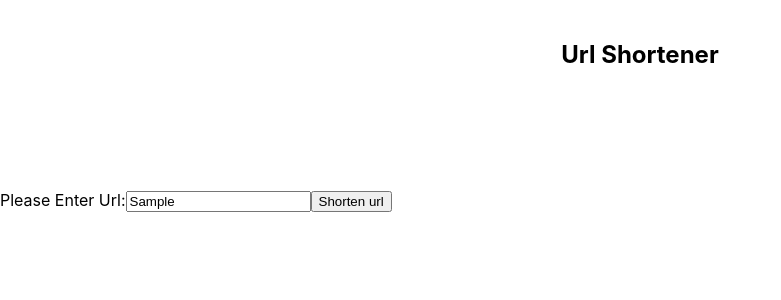
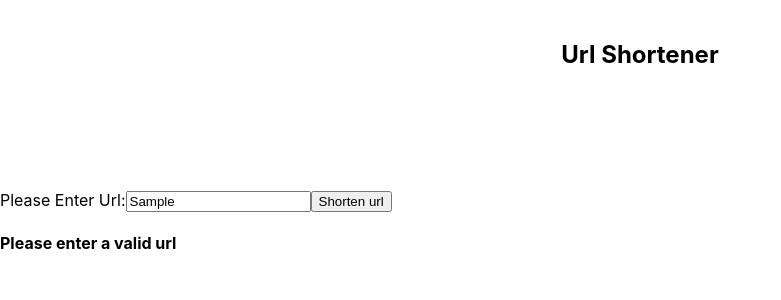
Before and after one commit to SSchwartz214/url-shortener-fe, a React (Create React App) app: page / in a window 1280 px wide. Both pictures are taken after typing "Sample" into the empty fields and a click on the button "Shorten url". Shown: the top 300 px of the page, without its empty margins (0-781 px from the left). Built offline with nearby package versions, Linux system fonts and the light colour scheme; no server answers.

Commit message:
Returns error message if invalid link

```diff
--- a/src/components/Form.js
+++ b/src/components/Form.js
@@ -26,11 +26,30 @@ class Form extends Component {
         this.setState({ newUrl: res.data });
       })
       .catch(error => {
-        this.setState({ error: error.response });
+        this.setState({ error: error });
       });
   };
 
   render() {
+    let link;
+
+    if (Object.keys(this.state.newUrl).length > 0) {
+      link = (
+        <a
+          href={`https://url-shortener--api.herokuapp.com/${
+            this.state.newUrl.short
+          }`}
+          target="_blank"
+          rel="noopener noreferrer"
+        >
+          https://url-shortener--api.herokuapp.com/
+          {this.state.newUrl.short}
+        </a>
+      );
+    } else if (Object.keys(this.state.error).length > 0) {
+      link = <h4>Please enter a valid url</h4>;
+    }
+
     return (
       <div>
         <div>
@@ -49,18 +68,7 @@ class Form extends Component {
             <button type="submit">Shorten url</button>
           </form>
         </div>
-        {Object.keys(this.state.newUrl).length > 0 && (
-          <a
-            href={`https://url-shortener--api.herokuapp.com/${
-              this.state.newUrl.short
-            }`}
-            target="_blank"
-            rel="noopener noreferrer"
-          >
-            https://url-shortener--api.herokuapp.com/
-            {this.state.newUrl.short}
-          </a>
-        )}
+        {link}
       </div>
     );
   }
```
